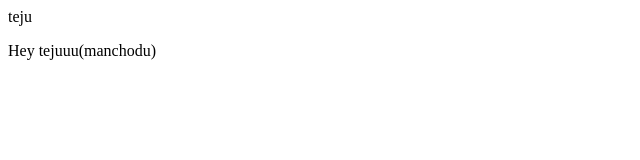
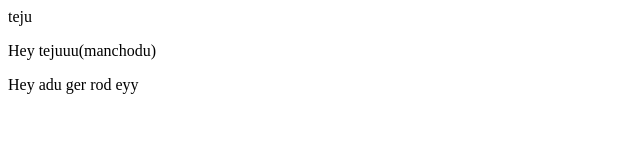
Before and after one commit to Vijay286-sket/hello-git, a plain HTML site: page index.html in a window 1280 px wide. Shown: the whole page, without its empty margins (0-640 px from the left). Drawn offline with Linux system fonts and the light colour scheme.

Commit message:
Add both

```diff
--- a/index.html
+++ b/index.html
@@ -1,2 +1,3 @@
 <p> teju</p>
 <p>Hey tejuuu(manchodu)</p>
+<p>Hey adu ger rod eyy</p>
```
